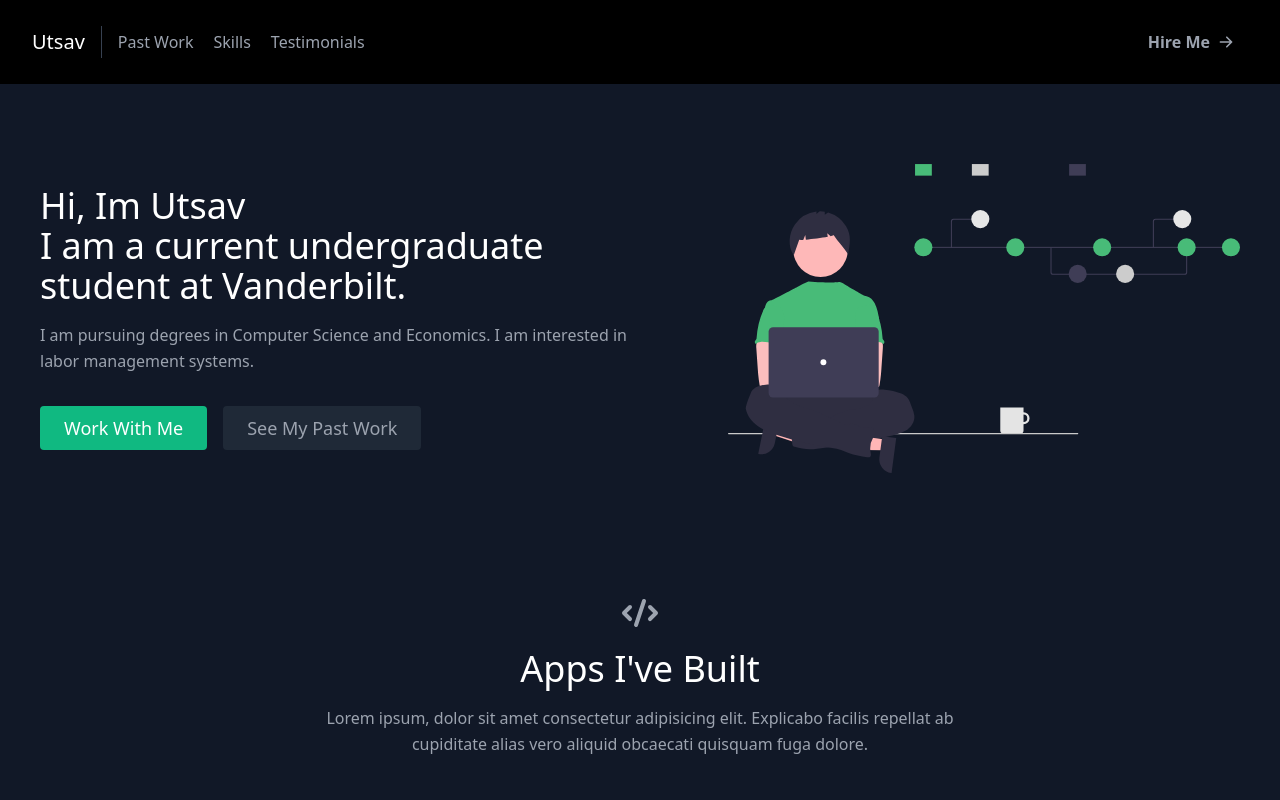
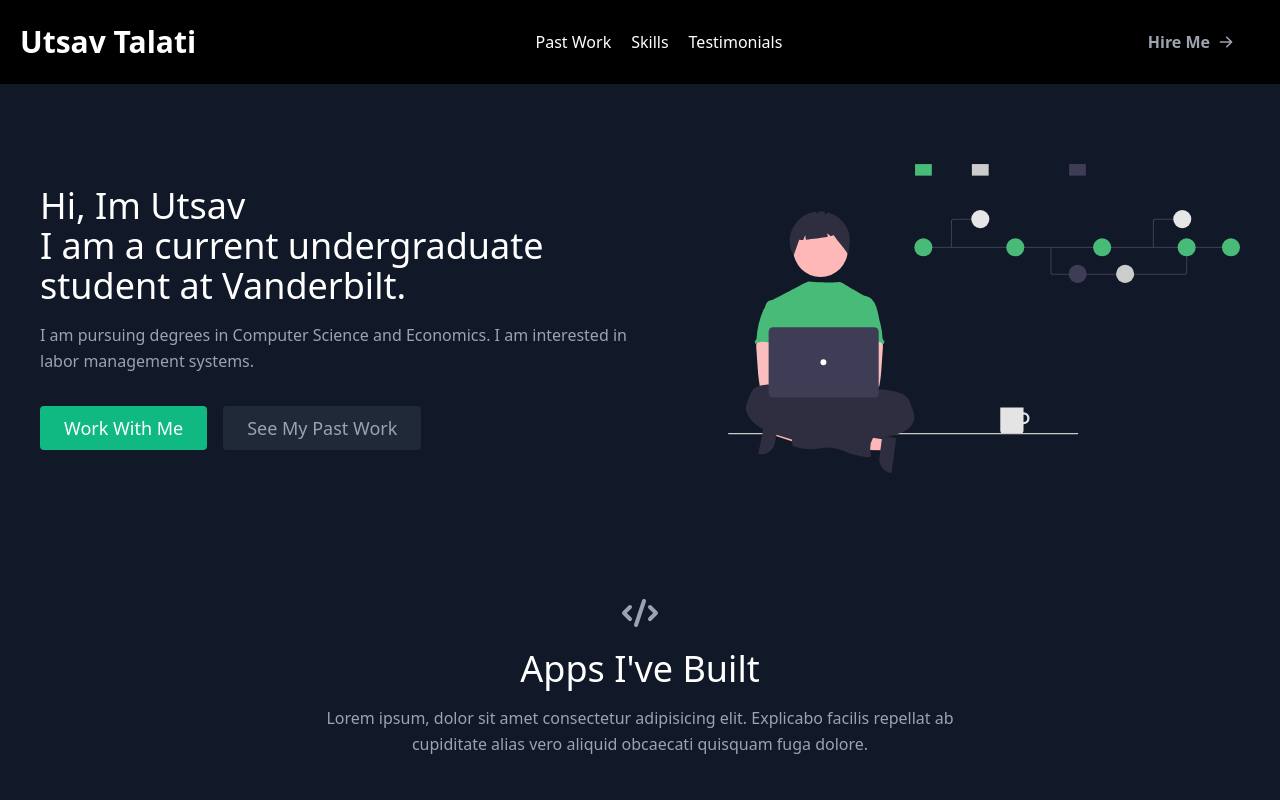
Before and after one commit to utsavlambda/my-portfolio, a React (Create React App) app: page / in a window 1280 px wide. Shown: the top 800 px of the page. Built offline with nearby package versions, Linux system fonts and the light colour scheme.

Commit message:
Update Navbar.js
changes

```diff
--- a/src/components/Navbar.js
+++ b/src/components/Navbar.js
@@ -4,31 +4,30 @@
 export default function Navbar() {
   return (
     <header className="bg-gradient-to-r from-black via-gold to-black md:sticky top-0 z-10">
-      <div className="container mx-auto flex flex-wrap p-5 flex-col md:flex-row items-center">
-        <a className="title-font font-medium text-white mb-4 md:mb-0">
-          <a href="#about" className="ml-3 text-xl text-gold">
-            Utsav
+      <div className="container mx-auto flex justify-between items-center p-5">
+        <div>
+          <a href="#about" className="text-3xl font-bold text-white hover:text-gold">
+            Utsav Talati
           </a>
-        </a>
-        <nav className="md:mr-auto md:ml-4 md:py-1 md:pl-4 md:border-l md:border-gray-700	flex flex-wrap items-center text-base justify-center">
-          <a href="#projects" className="mr-5 hover:text-gold">
+        </div>
+        <nav className="hidden md:flex space-x-5">
+          <a href="#projects" className="text-white hover:text-gold">
             Past Work
           </a>
-          <a href="#skills" className="mr-5 hover:text-gold">
+          <a href="#skills" className="text-white hover:text-gold">
             Skills
           </a>
-          <a href="#testimonials" className="mr-5 hover:text-gold">
+          <a href="#testimonials" className="text-white hover:text-gold">
             Testimonials
           </a>
         </nav>
-        <div className="md:ml-auto flex flex-wrap items-center text-base justify-center">
-          <a
-            href="#contact"
-            className="inline-flex items-center bg-gold border-2 border-black py-2 px-6 focus:outline-none hover:bg-black hover:text-white rounded-full text-base font-semibold transition-colors duration-300">
-            Hire Me
-            <ArrowRightIcon className="w-4 h-4 ml-2" />
-          </a>
-        </div>
+        <a
+          href="#contact"
+          className="inline-flex items-center bg-gold border-2 border-black py-2 px-6 focus:outline-none hover:bg-black hover:text-white rounded-full text-base font-semibold transition-colors duration-300"
+        >
+          Hire Me
+          <ArrowRightIcon className="w-4 h-4 ml-2" />
+        </a>
       </div>
     </header>
   );
```
